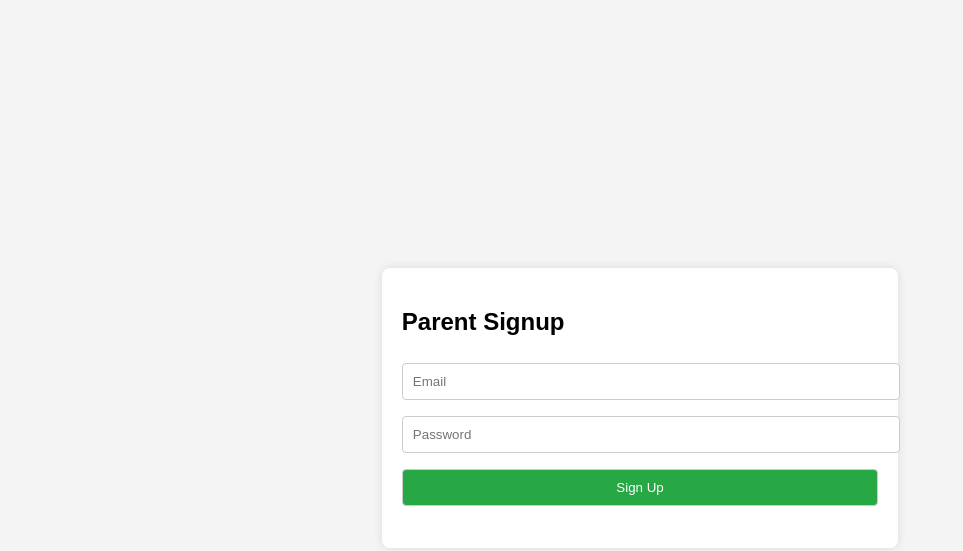
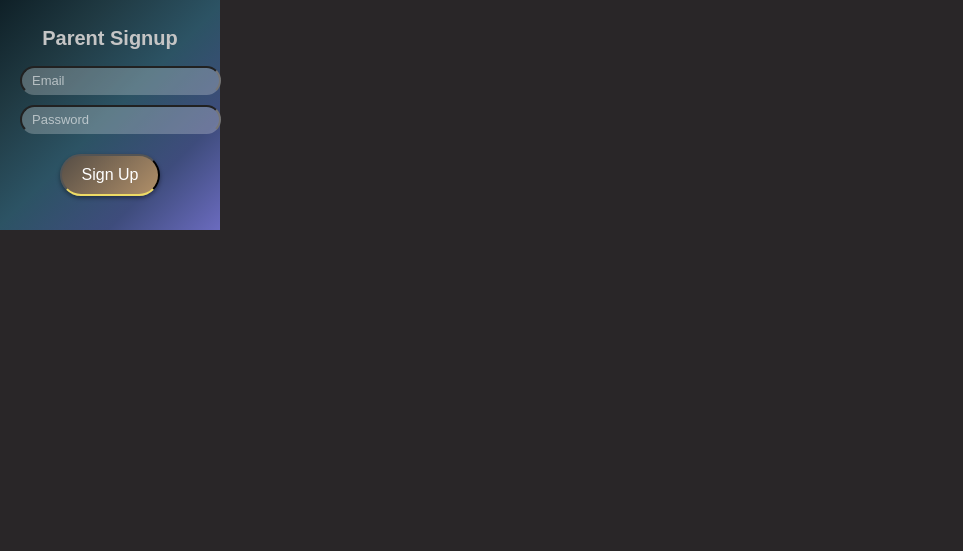
Before and after one commit to antony-jon/Distraction-Blocker, a browser extension: page parentSignUp.html in a window 1280 px wide. Shown: the whole page, without its empty margins (0-963 px from the left). Drawn offline with Linux system fonts and the light colour scheme.

Commit message:
fix : Css Issue

```diff
--- a/adminCss.css
+++ b/adminCss.css
@@ -1,45 +1,53 @@
 body {
     background-color: #292628;
-    margin: 20px;
-    padding: 0px;
+    margin:0px;
+    padding:0px;
     text-align: center;
+    width: 220px;
 }
 
 .container {
-    background: #1e1c1f;
-    padding: 20px;
-    border-radius: 10px;
-    box-shadow: 0 2px 6px rgba(0, 0, 0, 0.3);
+    display: block;
+    gap: 10px;
+    justify-content: center;
+    margin: 0px;
+    padding: 10px;
+    border-radius: 0px;
+    background: linear-gradient(135deg, #0f2027, #203a43, #2c5364, #3e4c7c, #6b6bbf);
 }
 
 h2 {
-    color: #ffffff;
-    font-size: 22px;
-    margin-bottom: 15px;
+    padding:10  px;
+    color: #c5c5c5;
+    font-size: 20px;
 }
 
 .button-container {
     display: flex;
-    gap: 15px;
+    gap: 10px;
     justify-content: center;
-    margin: 10px;
+    margin: 5px;
 }
 
 button {
-    padding: 12px 25px;
+    margin: 10px;
+    padding: 10px 20px;
     font-size: 16px;
-    border: none;
+    border-bottom: #eedb65;
     border-radius: 50px;
-    background-color: #F5F5F5;
-    color: black;
+    background: linear-gradient(135deg, #3d3b3c, #c49e70, #f6e8d7);    background-size: 300% 300%;
+    animation: gradientMove 5s ease infinite;
+    color: rgb(255, 255, 255);
     cursor: pointer;
-    box-shadow: 0 2px 4px rgba(0, 0, 0, 0.2);
-    transition: background-color 0.3s ease, transform 0.2s ease;
-}
+    box-shadow: 0 2px 4px rgba(0,0,0,0.4);
+    border-bottom: 2px solid #eedb65;
+    transition: background-color 0.3s ease, transform 0.2s ease;}
 
 button:hover {
     background-color: #E0E0E0;
+    transform: translateY(-2px);
     transform: scale(1.1);
+    box-shadow: 0 6px 15px rgba(0,0,0,0.6);
 }
 
 button:active {
@@ -75,3 +83,8 @@ button:active {
     background-color: #E0E0E0;
     transform: scale(1.05);
 }
+@keyframes gradientMove {
+    0% { background-position: 0% 50%; }
+    50% { background-position: 100% 50%; }
+    100% { background-position: 0% 50%; }
+}
--- a/parentSignUp.html
+++ b/parentSignUp.html
@@ -5,38 +5,85 @@
     <meta name="viewport" content="width=device-width, initial-scale=1.0">
     <title>Parent Signup</title>
     <style>
+
 body {
     font-family: Arial, sans-serif;
-            display: flex;
-            justify-content: center;
-            align-items: center;
-            height: 100vh;
-            background-color: #f4f4f4;
+    background-color: #292628;
+    margin:0px;
+    padding:0px;
+    text-align: center;
+    width: 220px;
+
+}
+h2{
+    padding:10  px;
+    color: #c5c5c5;
+    font-size: 20px;
+
 }
 .container {
-            background: white;
-            padding: 20px;
-            border-radius: 8px;
-            box-shadow: 0 0 10px rgba(0, 0, 0, 0.1);
+
+    display: block;
+    gap: 10px;
+    justify-content: center;
+    margin: 0px;
+    padding: 10px;
+    border-radius: 0px;
+    background: linear-gradient(135deg, #0f2027, #203a43, #2c5364, #3e4c7c, #6b6bbf);
 }
-        input, button {
-            width: 100%;
-            padding: 10px;
-            margin: 8px 0;
-            border: 1px solid #ccc;
-            border-radius: 4px;
+input {
+    display: flex;
+    align-items: center;
+    background-color: rgba(255, 255, 255, 0.242);
+    padding: 5px 10px;
+    margin: 10px;
+    border-radius: 15px;
+    border-bottom: 2px solid transparent;
+    position: relative;
+}
+input:hover{
+    background-color: #e0e0e08f;
+    transform: translateY(-1px);
+    transform: scale(1.05);
+}
+input::placeholder{
+    font-size: 13px;
+    color: rgba(255, 255, 255, 0.574);
+
 }
 button {
-            background-color: #28a745;
-            color: white;
+    margin: 10px;
+    padding: 10px 20px;
+    font-size: 16px;
+    border-bottom: #eedb65;
+    border-radius: 50px;
+    background: linear-gradient(135deg, #3d3b3c, #c49e70, #f6e8d7);    background-size: 300% 300%;
+    animation: gradientMove 5s ease infinite;
+    color: rgb(255, 255, 255);
     cursor: pointer;
+    box-shadow: 0 2px 4px rgba(0,0,0,0.4);
+    border-bottom: 2px solid #eedb65;
+    transition: background-color 0.3s ease, transform 0.2s ease;
 }
 button:hover {
-            background-color: #218838;
+     background-color: #E0E0E0;
+    transform: translateY(-2px);
+    transform: scale(1.1);
+    box-shadow: 0 6px 15px rgba(0,0,0,0.6);
+}
+button:active{
+
+    transform: translateY(1px);
+    box-shadow: 0 1px 3px rgba(0,0,0,0.2);
 }
 .message {
     margin-top: 10px;
     font-size: 14px;
+}
+@keyframes gradientMove {
+    0% { background-position: 0% 50%; }
+    50% { background-position: 100% 50%; }
+    100% { background-position: 0% 50%; }
 }
     </style>
 </head>
--- a/popupStyle.css
+++ b/popupStyle.css
@@ -1,18 +1,29 @@
 body{
     background-color: #292628;
-    margin:20px;
+    margin:0px;
     padding:0px;
     text-align: center;
+    width: 220px;
+
 
 
 }
-#first{
+#First,#authOptions,#authOptions1{
     display: block;
+    gap: 10px;
+    justify-content: center;
+    margin: 0px;
+    padding: 10px;
+    border-radius: 0px;
+    background: linear-gradient(135deg, #0f2027, #203a43, #2c5364, #3e4c7c, #6b6bbf);
+}
+#authOptions #signUpBtn{
+    font-size: 12px;
 }
 
 h4{
     padding:10  px;
-    color: #ffffff;
+    color: #c5c5c5;
     font-size: 20px;
 
 }
@@ -26,14 +37,18 @@ h4{
 
 button {
     margin: 10px;
+    width: 100px;
+    height: 40px;
     padding: 10px 20px;
     font-size: 16px;
-    border: none;
+    border-bottom: #eedb65;
     border-radius: 50px;
-    background-color: #F5F5F5;
-    color: black;
+    background: linear-gradient(135deg, #3d3b3c, #c49e70, #f6e8d7);    background-size: 300% 300%;
+    animation: gradientMove 5s ease infinite;
+    color: rgb(255, 255, 255);
     cursor: pointer;
-    box-shadow: 0 2px 4px rgba(0,0,0,0.2);
+    box-shadow: 0 2px 4px rgba(0,0,0,0.4);
+    border-bottom: 2px solid #eedb65;
     transition: background-color 0.3s ease, transform 0.2s ease;
 }
 
@@ -41,6 +56,7 @@ button:hover {
     background-color: #E0E0E0;
     transform: translateY(-2px);
     transform: scale(1.1);
+    box-shadow: 0 6px 15px rgba(0,0,0,0.6);
 }
 
 button:active {
@@ -49,39 +65,62 @@ button:active {
 }
 #User{
     display: none;
-    padding: 10px 20px;
-    font-size: 16px;
-    border: none;
-    border-radius: 50px;
-    color: #F5F5F5;
-    cursor: pointer;
-    box-shadow: 0 2px 4px rgba(160, 160, 160, 0.2);
+    gap: 10px;
+    justify-content: center;
+    margin: 0px;
+    padding: 10px;
+    border-radius: 0px;
+    background: linear-gradient(135deg, #0f2027, #203a43, #2c5364, #3e4c7c, #6b6bbf);
 
 }
 #code{
-    display: block;
-    padding: 10px 20px;
-    font-size: 16px;
-    background-color: #F5F5F5;
-    color: black;
-    border-radius: 50px;
-    box-shadow: 0 2px 4px rgba(0,0,0,0.2);
+display: flex;
+  align-items: center;
+  background-color: rgba(255, 255, 255, 0.242);
+  padding: 5px 10px;
+  margin: 10px;
+  border-radius: 15px;
+  border-bottom: 2px solid transparent;
+  position: relative;
 }
 #code:hover{
-    background-color: #E0E0E0;
+    background-color: #e0e0e08f;
     transform: translateY(-1px);
     transform: scale(1.05);
 }
+#code::placeholder{
+    font-size: 13px;
+    color: rgba(255, 255, 255, 0.574);
+}
+
+
 #userSubmit{
     margin: 10px;
     padding: 10px 20px;
     font-size: 16px;
-    border: none;
+    border-bottom: #eedb65;
     border-radius: 50px;
-    background-color: #F5F5F5;
-    color: black;
+    background: linear-gradient(135deg, #3d3b3c, #c49e70, #f6e8d7);    background-size: 300% 300%;
+    animation: gradientMove 5s ease infinite;
+    color: rgb(255, 255, 255);
     cursor: pointer;
-    box-shadow: 0 2px 4px rgba(0,0,0,0.2);
+    box-shadow: 0 2px 4px rgba(0,0,0,0.4);
+    border-bottom: 2px solid #eedb65;
     transition: background-color 0.3s ease, transform 0.2s ease;
 
 }
+#userSubmit:hover{
+    background-color: #E0E0E0;
+    transform: translateY(-2px);
+    transform: scale(1.1);
+    box-shadow: 0 6px 15px rgba(0,0,0,0.6);
+}
+#userSubmit:active {
+    transform: translateY(1px);
+    box-shadow: 0 1px 3px rgba(0,0,0,0.2);
+}
+@keyframes gradientMove {
+    0% { background-position: 0% 50%; }
+    50% { background-position: 100% 50%; }
+    100% { background-position: 0% 50%; }
+}
--- a/serviceProviderSignIn.js
+++ b/serviceProviderSignIn.js
@@ -24,8 +24,8 @@ async function serviceProviderSignIn() {
         if (response.ok) {
 
             localStorage.setItem("userType", "ServiceProvider");
-            localStorage.setItem("userEmail", data.userEmail);
-            localStorage.setItem("adminCode", data.adminCode || "");
+            localStorage.setItem("userEmail", data.email);
+            localStorage.setItem("adminCode", data.adminCode);
 
             messageElement.textContent = "Login successful! Redirecting...";
             messageElement.style.color = "green";
```
Also changed, not shown: parentSignIn.html (+82 -1 lines). Lines whose indentation alone changed are shown as unchanged.
